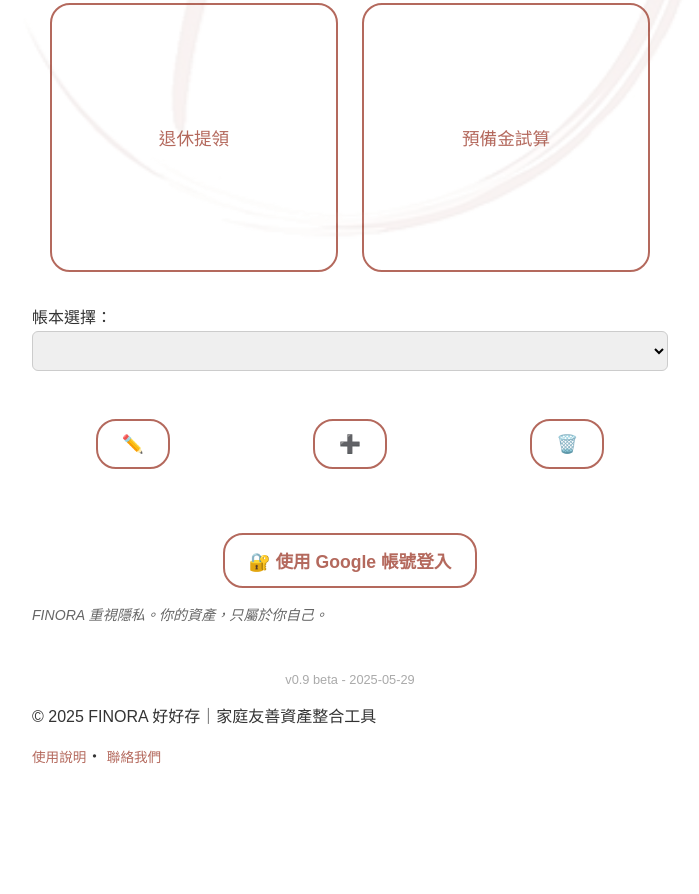
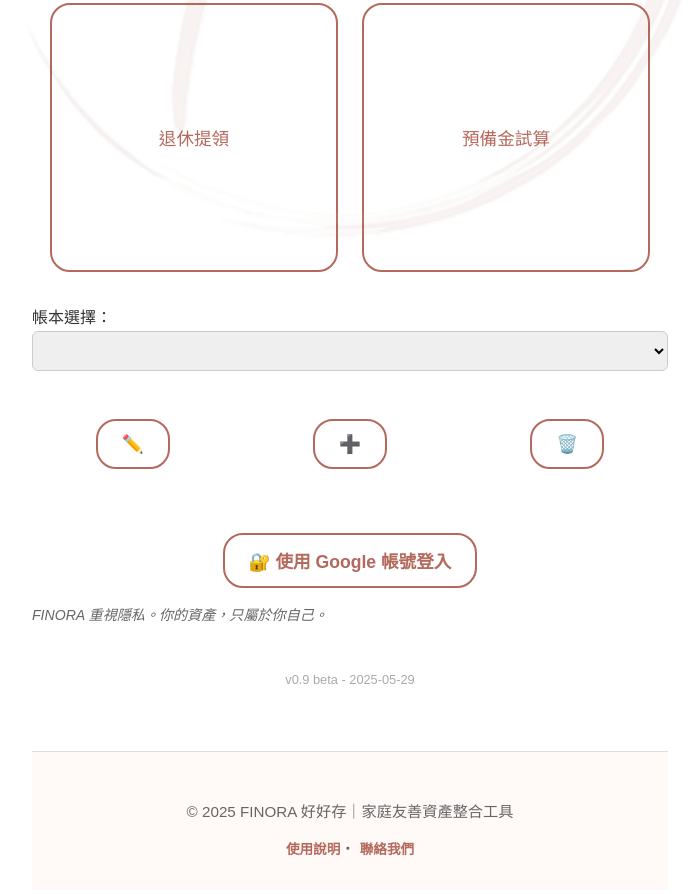
Before and after one commit to y23071824/FINORA, a plain HTML site: page app.html in a window 1280 px wide. Shown: the part 535-1429 px from the top of the page, without its empty margins (290-989 px from the left). Before the commit the page ends 1334 px from the top, so only its background shows below. Drawn offline with Linux system fonts and the light colour scheme; no server answers.

Commit message:
Update style.css

```diff
--- a/style.css
+++ b/style.css
@@ -265,3 +265,24 @@ body.logo-full-bg::before {
   margin-bottom: 0.8rem;
   box-shadow: 0 2px 4px rgba(0,0,0,0.05);
 }
+
+.finora-footer {
+  margin-top: 4rem;
+  padding: 2rem 1rem;
+  background-color: #fffaf8;
+  border-top: 1px solid #ddd;
+  text-align: center;
+  font-size: 0.95rem;
+  color: #666;
+}
+.finora-footer .footer-links {
+  margin-top: 0.5rem;
+}
+.finora-footer a {
+  color: #b4695d;
+  text-decoration: none;
+  font-weight: bold;
+}
+.finora-footer a:hover {
+  text-decoration: underline;
+}
```
